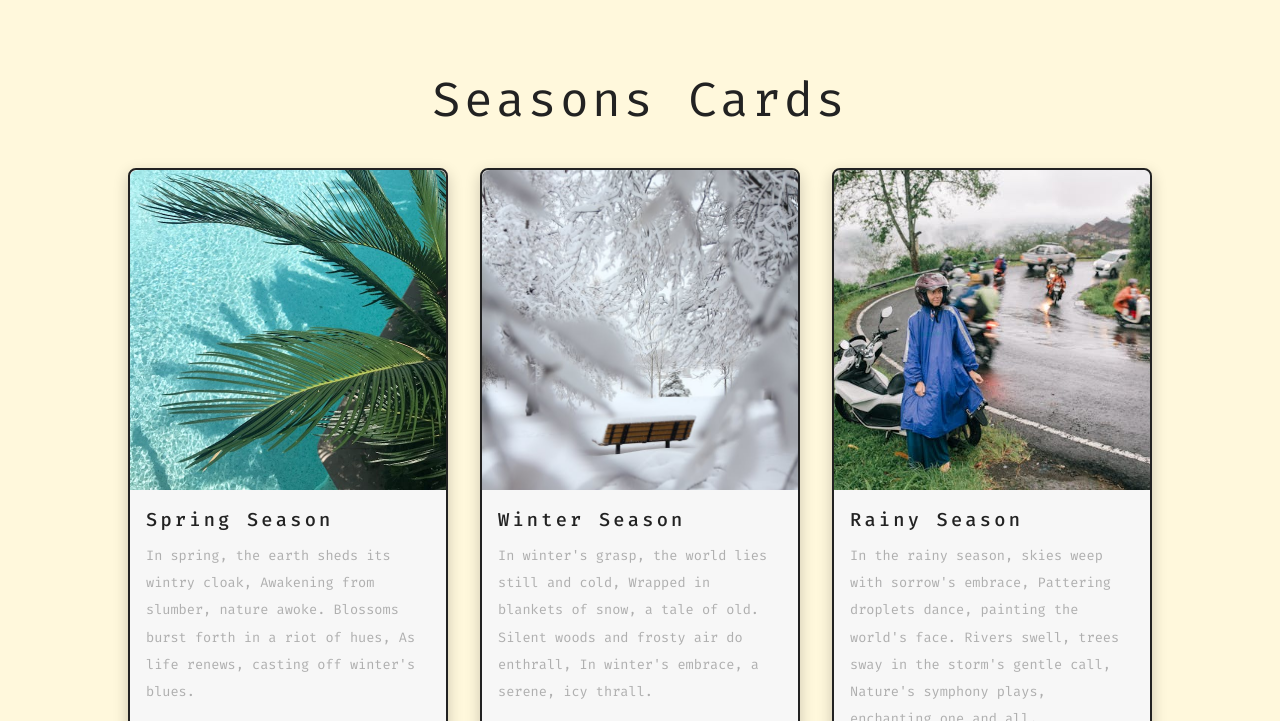
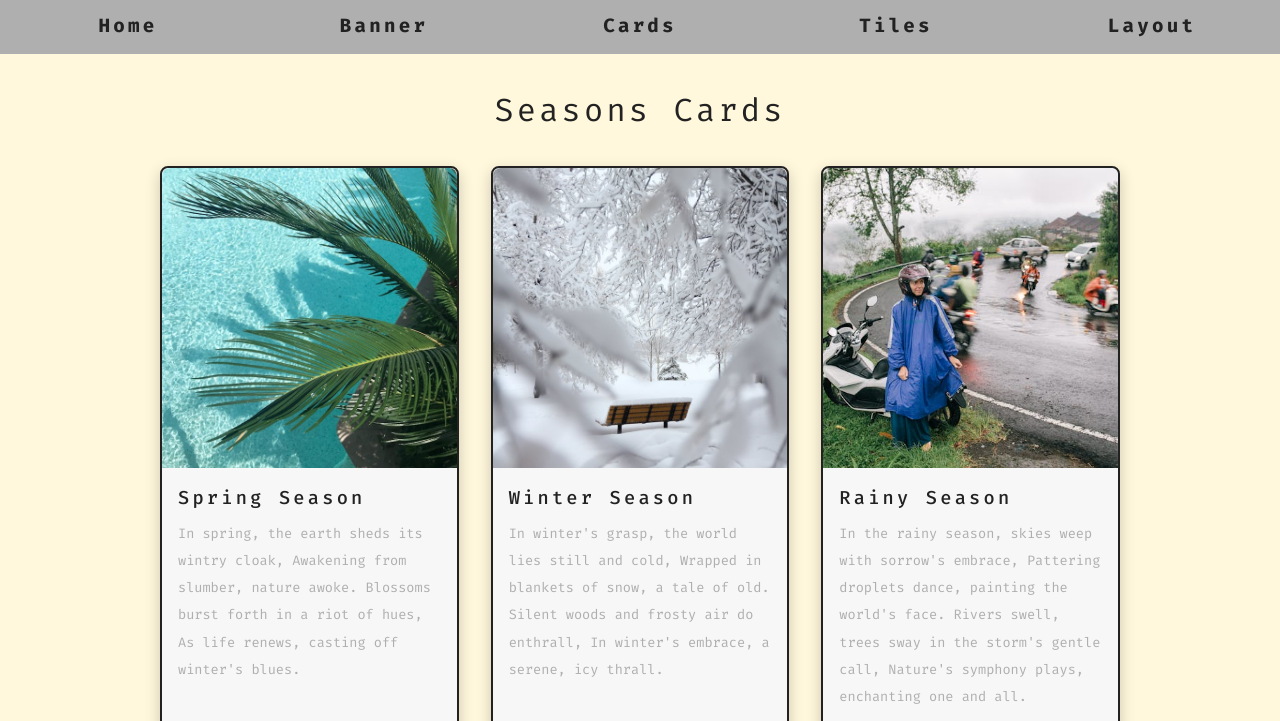
Before and after one commit to imshubhamSaha/GRID-MINI-PROJECT, a plain HTML site: page views/card.html in a window 1280 px wide. Shown: the top 721 px of the page. Drawn offline with Linux system fonts and the light colour scheme.

Commit message:
Grid-mini-project/feat- integrated navbar and footer

```diff
--- a/public/styles/card.css
+++ b/public/styles/card.css
@@ -3,22 +3,24 @@
 CARDS
 **********************
 */
+
 .cards {
-
     background:#fff8dc;
-    padding: 4rem 0;
+    padding: 2rem 0;
+    overflow: hidden;
+    width: 100%;
+    height: 100%;
 }
-.title {
-    text-align: center;
-    color: var(--mainBlack);
+.title h1 {
+    font-size: 2rem;
 }
 .cards-center {
-    width: 80vw;
+    width: 75%;
     max-width: 1170px;
     margin: 2rem auto;
     display: grid;
     column-gap: 2rem;
-    grid-template-columns: repeat(auto-fill, minmax(300px, 1fr));
+    grid-template-columns: repeat(auto-fill, minmax(265px, 1fr));
 }
 .card {
     background: var(--offWhite);
@@ -42,12 +44,12 @@ CARDS
 .card-img {
     border-top-left-radius: 0.5rem;
     border-top-right-radius: 0.5rem;
-    height: 20rem;
+    height: 300px;
+    overflow: hidden;
     object-fit: cover;
 }
 .card-info {
     padding: 1rem;
-
 }
 .card-info>h3 {
     font-weight: 500;
--- a/views/card.html
+++ b/views/card.html
@@ -22,7 +22,25 @@
     <link rel="stylesheet" href="../public/styles/card.css" />
   </head>
   <body>
-    <header></header>
+    <span class="nav-btn" id="nav-btn">
+      <i class="fas fa-bars"></i>
+    </span>
+    <!-- NAVBAR -->
+    <nav class="navbar main-navbar" id="navbar">
+      <div class="navbar-header">
+        <span class="nav-close" id="nav-close">
+          <i class="fas fa-times"></i>
+        </span>
+      </div>
+      <ul class="nav-items hero-nav-items">
+        <li><a href="../index.html">home</a></li>
+        <li><a href="../views/hero.html">banner</a></li>
+        <li><a href="../views/card.html">cards</a></li>
+        <li><a href="../views/tiles.html">tiles</a></li>
+        <li><a href="../views/layout.html">layout</a></li>
+      </ul>
+    </nav>
+    <!-- END OF NAVBAR -->
     <section class="cards">
       <div class="title">
         <h1>seasons cards</h1>
@@ -176,6 +194,10 @@
         <!-- END OF SINGLE CARD -->
       </div>
     </section>
-    <a href="../index.html" class="btn">back to home</a>
+    <footer class="footer">
+      <p>copyright &copy; <span>Shubham Saha</span> all right reserved</p>
+    </footer>
+    <!-- END OF FOOTER -->
+    <script src="../public/scripts/app.js"></script>
   </body>
 </html>
```
Also changed, not shown: 1 other file.
